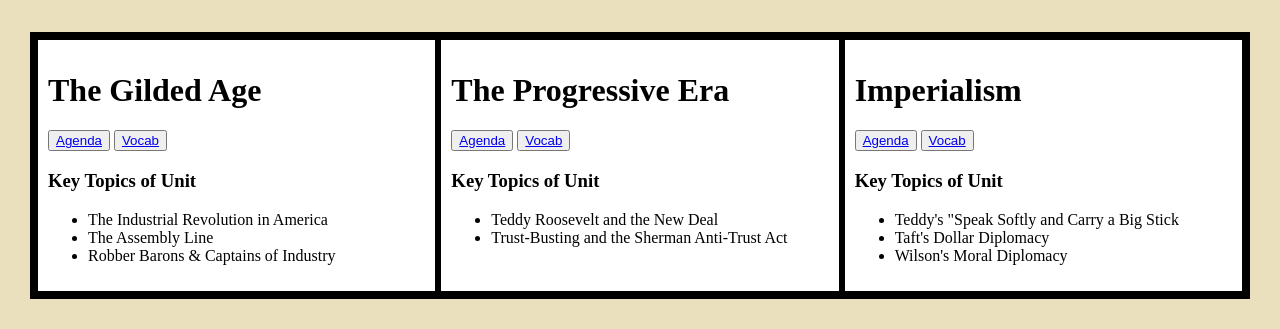
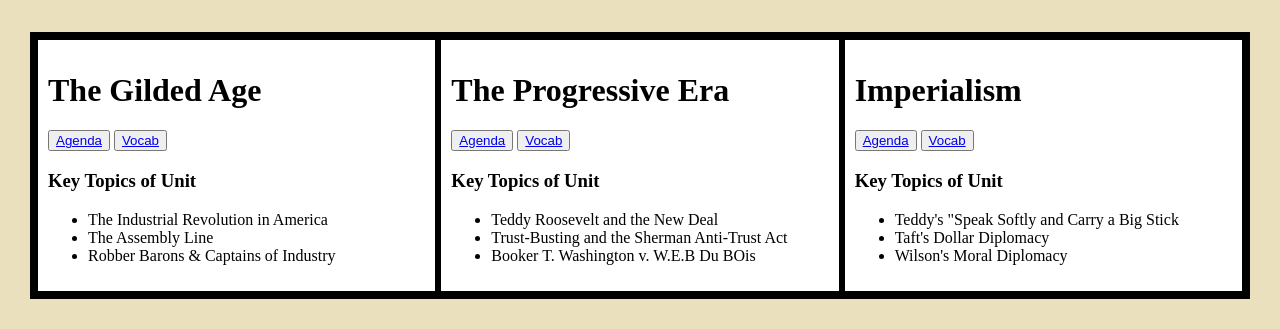
Before and after one commit to Marlin-0317/history-website, a plain HTML site: page index.html in a window 1280 px wide. Shown: the part 571-900 px from the top of the page. Drawn offline with Linux system fonts and the light colour scheme.

Commit message:
Added to progressive era

```diff
--- a/index.html
+++ b/index.html
@@ -39,6 +39,7 @@
           <ul>
             <li>Teddy Roosevelt and the New Deal</li>
             <li>Trust-Busting and the Sherman Anti-Trust Act</li>
+            <li>Booker T. Washington v. W.E.B Du BOis</li>
           </ul>
       </div>
       <div class="courses">
```
